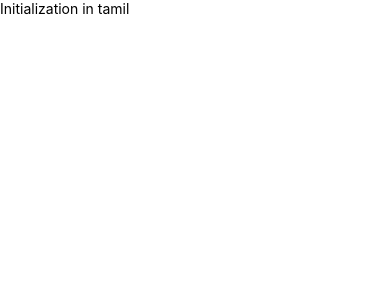
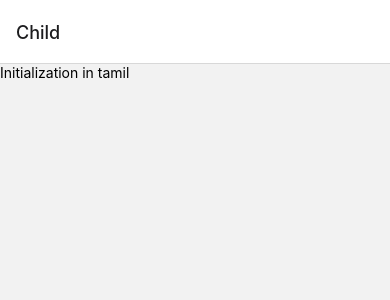
Before and after one commit to ASMohamedFaheemAnver/ReactNativeStarter, a React Native app: screen / in a window 390 px wide. Shown: the top 300 px of the page. Built offline with nearby package versions, Linux system fonts and the light colour scheme.

Commit message:
Stack navigation configured,

```diff
--- a/App.js
+++ b/App.js
@@ -1,4 +1,6 @@
 import LanguageProvider from '@provider/LanguageProvider';
+import {NavigationContainer} from '@react-navigation/native';
+import {createStackNavigator} from '@react-navigation/stack';
 import {persistor, store} from '@redux/store';
 import Child from '@screens/Child';
 import React from 'react';
@@ -6,11 +8,17 @@
 import {PersistGate} from 'redux-persist/integration/react';
 
 const App = () => {
+  const Stack = createStackNavigator();
+
   return (
     <ReduxProvider store={store}>
       <PersistGate loading={null} persistor={persistor}>
         <LanguageProvider loading={null}>
-          <Child></Child>
+          <NavigationContainer>
+            <Stack.Navigator>
+              <Stack.Screen name="Child" component={Child} />
+            </Stack.Navigator>
+          </NavigationContainer>
         </LanguageProvider>
       </PersistGate>
     </ReduxProvider>
--- a/index.js
+++ b/index.js
@@ -1,4 +1,5 @@
 import {AppRegistry} from 'react-native';
+import 'react-native-gesture-handler';
 import App from './App';
 import {name as appName} from './app.json';
 
--- a/package.json
+++ b/package.json
@@ -11,11 +11,17 @@
   },
   "dependencies": {
     "@react-native-async-storage/async-storage": "^1.17.6",
+    "@react-native-masked-view/masked-view": "^0.2.6",
+    "@react-navigation/native": "^6.0.10",
+    "@react-navigation/stack": "^6.2.1",
     "@reduxjs/toolkit": "^1.8.2",
     "i18next": "^21.8.8",
     "react": "17.0.2",
     "react-i18next": "^11.17.0",
     "react-native": "0.68.2",
+    "react-native-gesture-handler": "^2.4.2",
+    "react-native-safe-area-context": "^4.3.1",
+    "react-native-screens": "^3.13.1",
     "react-redux": "^8.0.2",
     "redux-persist": "^6.0.0"
   },
```
Also changed, not shown: 2 other files (tests, documents, lock files or other folders).
